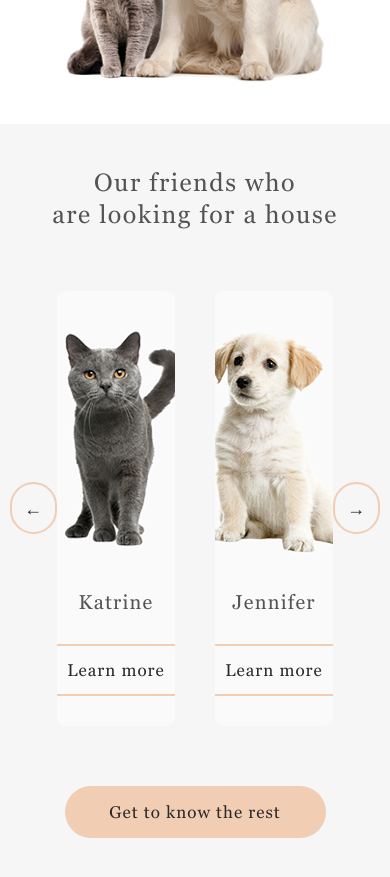
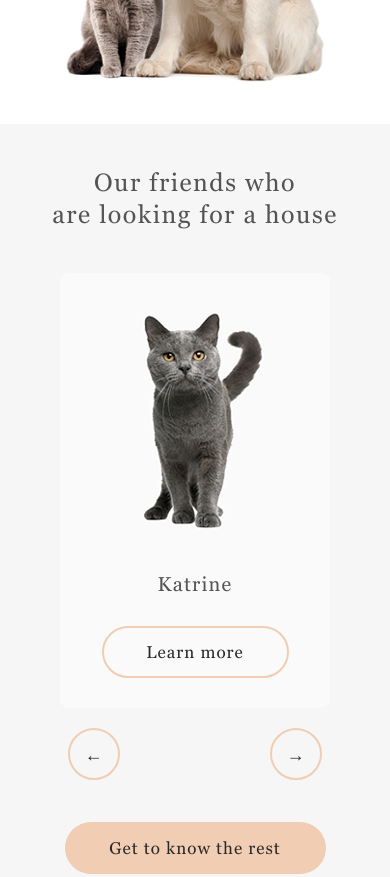
Before and after one commit to shevelevbv/RSS_Projects, a plain HTML site: page shelter/pages/main/index.html in a window 390 px wide. Shown: the part 1600-2477 px from the top of the page. Drawn offline with Linux system fonts and the light colour scheme; a web font is replaced by a local one.

Commit message:
feat: adjust our friends section for >=320px

```diff
--- a/shelter/pages/main/style.css
+++ b/shelter/pages/main/style.css
@@ -393,5 +393,24 @@ body {
     height: 100%;
   }
 
+  .our-friends {
+    gap: 42px;
+  }
+
+  .our-friends__show {
+    height: auto;
+    flex-wrap: wrap;
+    gap: 20px calc(100vw - 240px);
+    justify-content: center;
+  }
+
+  .our-friends__back {
+    order: 2;
+  }
+
+  .our-friends__forward {
+    order: 3;
+  }
+
 
 }
--- a/shelter/pages/shared.css
+++ b/shelter/pages/shared.css
@@ -357,5 +357,8 @@ ul {
     display: none;
   }
 
+  .our-friends__extra-card-320 {
+    display: none;
+  }
 
 }
```
